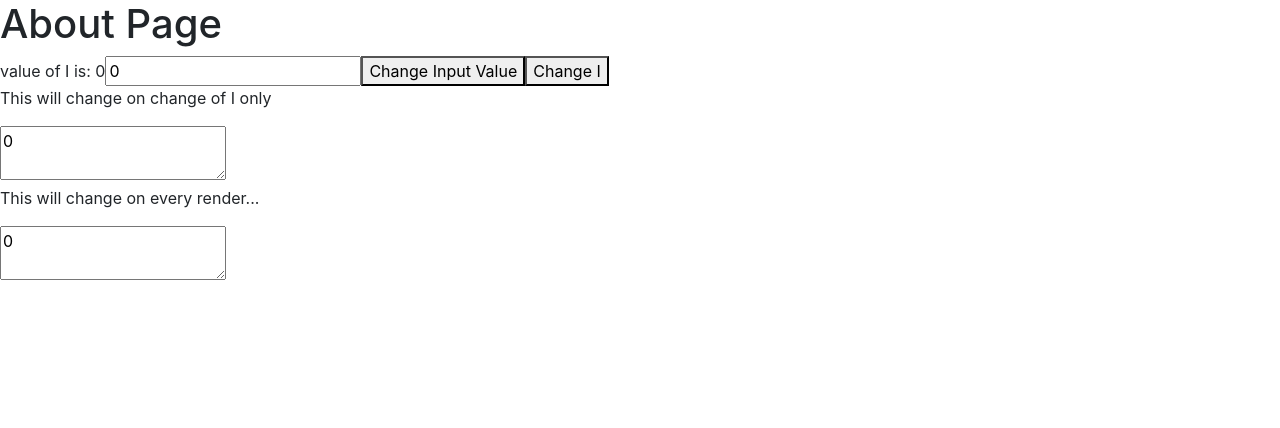
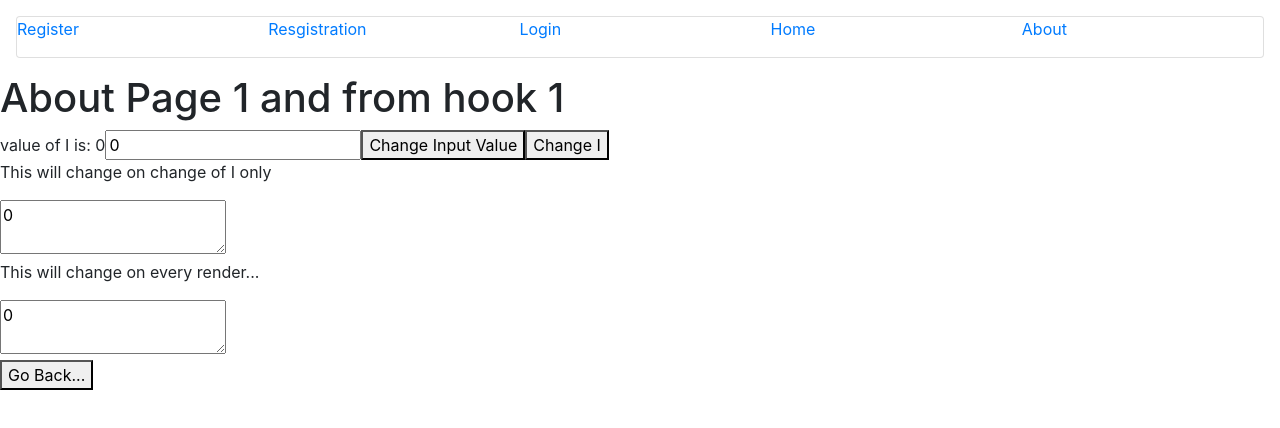
Before and after one commit to Hasnanivishal/react-project, a React (Create React App) app: page /about/1 in a window 1280 px wide. Shown: the top 428 px of the page. Built offline with nearby package versions, Linux system fonts and the light colour scheme.

Commit message:
Used Rouer Hook.

```diff
--- a/src/App.js
+++ b/src/App.js
@@ -1,7 +1,7 @@
 import logo from './logo.svg';
 import './App.css';
 import Register from './formik/Register';
-import { BrowserRouter as Router, Route, Switch } from 'react-router-dom';
+import { BrowserRouter as Router, Route, Switch, Link } from 'react-router-dom';
 import Login from './formik/Login';
 import Resgistration from './components/Registration';
 import Home from './components/Home';
@@ -13,14 +13,31 @@ function App() {
   return (
     <ThemeContext.Provider value="dark">
       <Router>
+      <div className="card m-3">
+        <div className="form-row">
+            <Link className="form-group col" to="/">Register</Link>
+            <Link className="form-group col" to="/register">Resgistration</Link>
+            <Link className="form-group col" to={
+              {
+                pathname: "/login",
+                state: {
+                  data: "App Page"
+                }
+              }
+            }>Login</Link>
+            <Link className="form-group col" to="/home">Home</Link>
+            <Link className="form-group col" to="/about/vishal">About</Link>
+        </div>
+      </div>
         <Switch>
           <Route exact path="/" component={Register}/>
           <Route path="/register" render={()=> <Resgistration theme="Red"/>}/>
           <Route path="/login" component={Login}/>
           <Route path="/home" component={Home} />
-          <Route path="/about" component={About} />
+          <Route path="/about/:name" component={About} />
         </Switch>
-      </Router>
+
+        </Router>
     </ThemeContext.Provider>
 
     // <div className="App">
--- a/src/components/About.js
+++ b/src/components/About.js
@@ -1,18 +1,25 @@
 import { useMemo, useState } from "react";
+import { useHistory, useParams } from "react-router-dom";
 import TextArea from "../controls/textarea";
 
-function About(props) {
+function About({match}) {
 
     const [i, setI] = useState(0);
     const [data, setData] = useState(0);
+    const {name} = useParams();
+    const history = useHistory();
 
     const memoTextArea = useMemo(()=> {
         return <TextArea />
     }, [i]);
 
+    const goBackHandler = () => {
+        history.goBack();
+    }
+
     return (
         <>
-            <h1> About Page </h1>
+            <h1> About Page {match.params.name} and from hook {name}</h1>
             <span>value of I is: {i}</span>
             <input value={data} onChange={()=> setData(data+1)}></input>
             <button onClick={()=> setData(data+1)}
@@ -26,6 +33,10 @@ function About(props) {
                 <p>This will change on every render...</p>
                 <TextArea />
             </div>
+
+            <div>
+                <button onClick={goBackHandler}>Go Back...</button>
+            </div>
         </>
     );
 
--- a/src/controls/button.js
+++ b/src/controls/button.js
@@ -1,12 +1,13 @@
 import { ThemeContext } from "../context/theme";
-import React from "react";
+import React, { useContext } from "react";
 
 const Button = React.forwardRef((props, ref) => {
+    const context = useContext(ThemeContext);
     return (
         <ThemeContext.Consumer>
             {
                 theme => (
-                    <button ref={ref} onClick={props.buttonEvent}>{props.name}+{props.theme}+{theme}</button>
+                    <button ref={ref} onClick={props.buttonEvent}>{props.name}+{props.theme}+{theme}+{context}</button>
                 )
             }
         </ThemeContext.Consumer>
--- a/src/formik/Login.js
+++ b/src/formik/Login.js
@@ -1,6 +1,6 @@
 import { useFormik } from "formik";
 import { useEffect, useState } from "react";
-import { Link , Redirect} from "react-router-dom";
+import { Link , Redirect, useLocation} from "react-router-dom";
 import * as Yup from "yup";
 import { login } from "../api-service/axios-config";
 import { useSelector, useDispatch } from 'react-redux';
@@ -13,6 +13,7 @@ function Login(props) {
     const emailValue = useSelector((state)=> state.email);
     const passwordValue = useSelector((state)=> state.password);
     const dispatch = useDispatch();
+    const location = useLocation();
 
     const formik = useFormik({
             initialValues: {
@@ -55,6 +56,7 @@ function Login(props) {
         <div className="card m-3">
             <h5 className="card-header">{pageTittle}</h5>
                 <div className="card-body">
+                    <h6>{location.state.data}</h6>
                     <div style={{color: 'red'}}>{err && <p>Something Went Wrong!!!!</p>}</div>
                     <form onSubmit={formik.handleSubmit}>
                             <div className="form-group">
```
